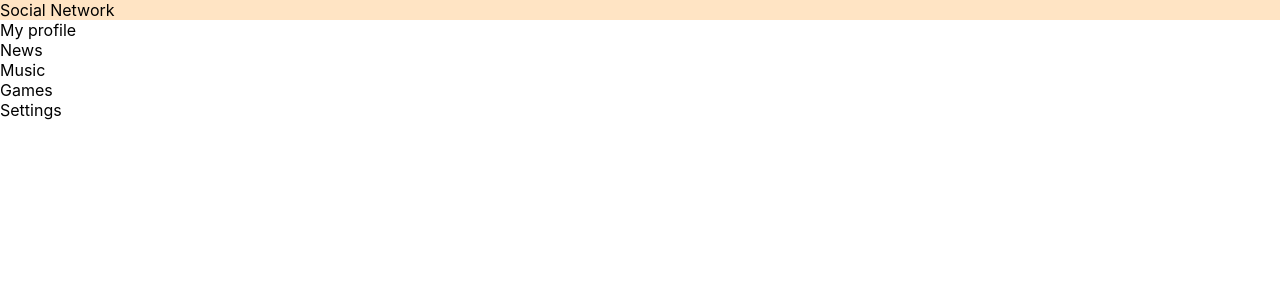
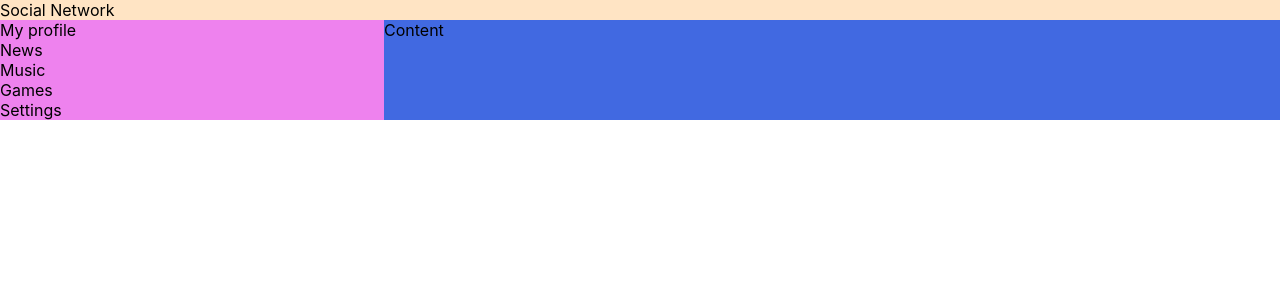
Before and after one commit to alexander1934/react-app1, a React (Create React App) app: page / in a window 1280 px wide. Shown: the top 300 px of the page. Built offline with nearby package versions, Linux system fonts and the light colour scheme.

Commit message:
Added Grid Layout and new CSS modules

```diff
--- a/src/App.css
+++ b/src/App.css
@@ -1,38 +1,8 @@
-.App {
-  text-align: center;
+.app-wrapper {
+  display: grid;
+  grid-template-columns: 30% 70%;
+  grid-template-rows: minmax (150px, 300px) auto;
+  grid-template-areas:
+    "header header"
+    "side content";
 }
-
-.App-logo {
-  height: 40vmin;
-  pointer-events: none;
-}
-
-@media (prefers-reduced-motion: no-preference) {
-  .App-logo {
-    animation: App-logo-spin infinite 20s linear;
-  }
-}
-
-.App-header {
-  background-color: #282c34;
-  min-height: 100vh;
-  display: flex;
-  flex-direction: column;
-  align-items: center;
-  justify-content: center;
-  font-size: calc(10px + 2vmin);
-  color: white;
-}
-
-.App-link {
-  color: #61dafb;
-}
-
-@keyframes App-logo-spin {
-  from {
-    transform: rotate(0deg);
-  }
-  to {
-    transform: rotate(360deg);
-  }
-}
--- a/src/App.js
+++ b/src/App.js
@@ -2,14 +2,16 @@ import logo from "./logo.svg";
 import "./App.css";
 import Header from "./Header";
 import Content from "./Content";
+import Sidebar from "./Sidebar";
 
 const App = () => {
   return (
-    <div>
+    <div className="app-wrapper">
       <Header />
+      <Sidebar />
       <Content />
     </div>
   );
-}
+};
 
 export default App;
--- a/src/Content.js
+++ b/src/Content.js
@@ -1,17 +1,9 @@
-import "./App.css"
+import content from "./Content.module.css";
 
 const Content = () => {
   return (
-    <div>
-      <div className="sidebar">
-        <div>My profile</div>
-        <div>News</div>
-        <div>Music</div>
-        <div>Games</div>
-        <div>Settings</div>
-      </div>
-    </div>
+  <div className={content.text}>Content</div>
   );
 };
 
-export default Content
+export default Content;
--- /dev/null
+++ b/src/Content.module.css
@@ -0,0 +1,4 @@
+.text {
+    background-color: royalblue;
+    grid-area: content;
+}
--- a/src/Header.js
+++ b/src/Header.js
@@ -1,8 +1,8 @@
-import header from "./Header.module.css"
+import header from "./Header.module.css";
 
 const Header = () => {
   return (
-    <div className={header.block}>Social Network</div>
+  <div className={header.block}>Social Network</div>
   );
 };
 
--- a/src/Header.module.css
+++ b/src/Header.module.css
@@ -1,3 +1,4 @@
 .block {
     background-color: bisque;
+    grid-area: header;
 }
--- /dev/null
+++ b/src/Sidebar.js
@@ -0,0 +1,15 @@
+import sidebar from "./Sidebar.module.css";
+
+const Sidebar = () => {
+  return (
+    <div className={sidebar.list}>
+      <div>My profile</div>
+      <div>News</div>
+      <div>Music</div>
+      <div>Games</div>
+      <div>Settings</div>
+    </div>
+  );
+};
+
+export default Sidebar;
--- /dev/null
+++ b/src/Sidebar.module.css
@@ -0,0 +1,4 @@
+.list {
+    background-color: violet;
+    grid-area: side;
+}
```
